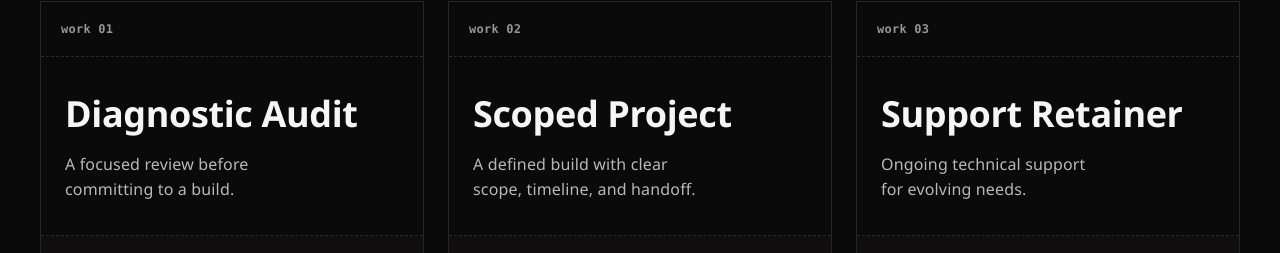
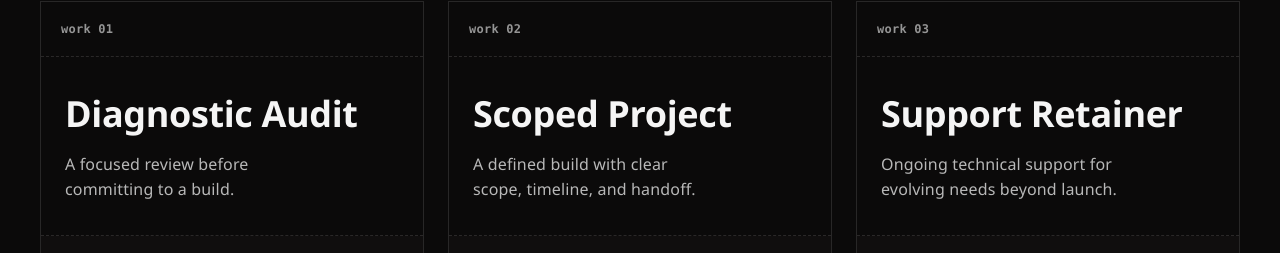
Before and after one commit to asaloojee/omniwerx-io, a SvelteKit app: page / in a window 1280 px wide. Shown: the part 4615-4868 px from the top of the page. Built offline with nearby package versions, Linux system fonts and the light colour scheme; no server answers; a web font is replaced by a local one.

Commit message:
fix: expanded description of retainer services for better text wrapping

```diff
--- a/src/routes/+page.svelte
+++ b/src/routes/+page.svelte
@@ -390,7 +390,7 @@
           <div class="engagements__card-top">
             <h3 class="engagements__card-heading">Support Retainer</h3>
             <p class="engagements__card-line">
-              Ongoing technical support for evolving needs.
+              Ongoing technical support for evolving needs beyond launch.
             </p>
           </div>
           <div class="engagements__price">
```
